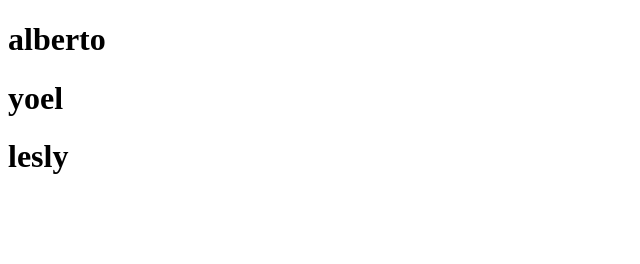
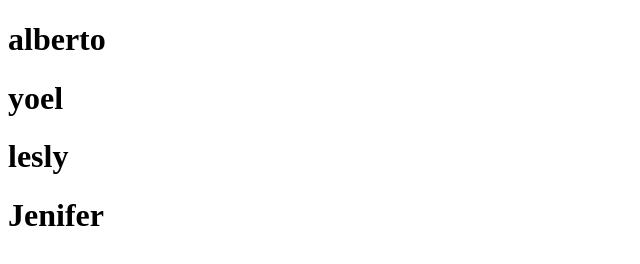
Before and after one commit to yoelvelasquez/proyecto-de-trabajo, a plain HTML site: page index.html in a window 1280 px wide. Shown: the whole page, without its empty margins (0-640 px from the left). Drawn offline with Linux system fonts and the light colour scheme.

Commit message:
Agregando name Jeni

```diff
--- a/index.html
+++ b/index.html
@@ -9,5 +9,7 @@
     <h1>alberto</h1>
     <h1>yoel</h1>
     <h1>lesly</h1>
+    <!--seccion de Jeni-->
+    <h1>Jenifer</h1>
 </body>
 </html>
```
